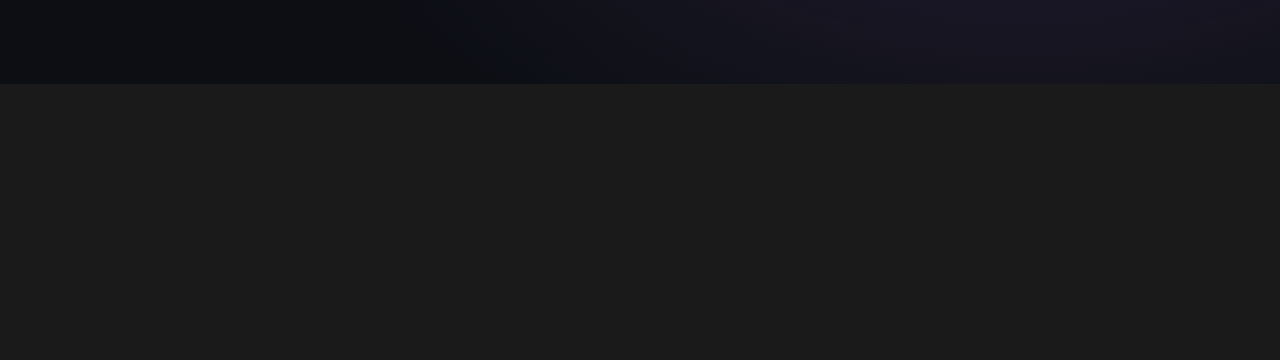
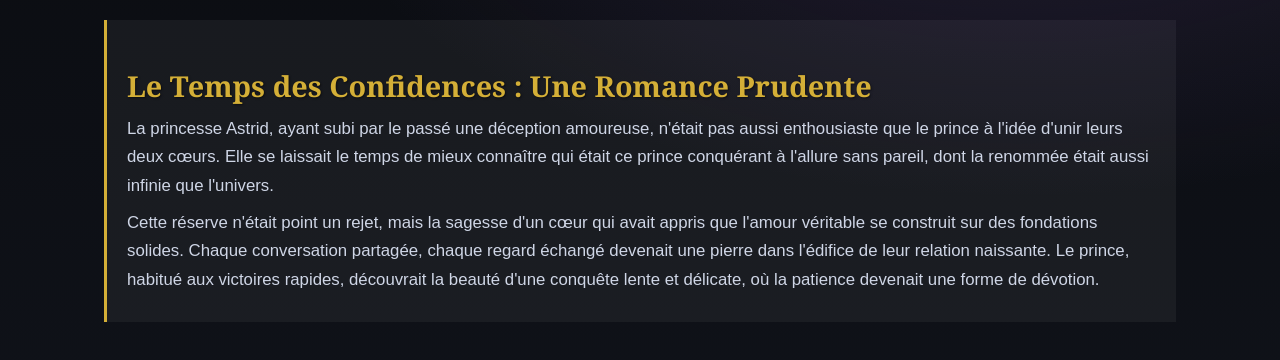
Before and after one commit to Franck-F/Astrid.github.io, a plain HTML site: page stories.html in a window 1280 px wide. Shown: the part 1683-2043 px from the top of the page. Before the commit the page ends 1767 px from the top, so only its background shows below. Drawn offline with Linux system fonts and the light colour scheme.

Commit message:
feat: Ajout d'une nouvelle chronique - Le Temps des Confidences

```diff
--- a/stories.html
+++ b/stories.html
@@ -51,6 +51,11 @@
                 <p>Les rumeurs parlaient d'une princesse différente, une guerrière-enchanteresse qui préférait l'éclat des épées aux bals de la cour. Franck, qui avait toujours considéré l'amour comme une faiblesse indigne d'un conquérant, se surprit à chercher sa présence dans chaque conseil, à guetter son rire dans chaque salle. Il tentait maladroitement de l'impressionner, non par des poèmes ou des fleurs, mais par des récits de batailles et des discussions de stratégie qui se transformaient invariablement en joutes verbales enflammées.</p>
                 <p>Un soir, alors qu'ils contemplaient ensemble les étoiles depuis les remparts, Franck réalisa que ses conquêtes passées paraissaient bien pâles comparées au défi de gagner le cœur d'Astrid. Car elle ne demandait pas un prince charmant aux manières parfaites, mais un égal, quelqu'un qui la comprendrait et l'accepterait dans toute sa complexité. Et peut-être, songea-t-il en la regardant tracer du doigt les constellations, être "presque charmant" était exactement ce qu'il fallait être pour une princesse qui était bien plus qu'une simple princesse.</p>
             </article>
+            <article>
+                <h3>Le Temps des Confidences : Une Romance Prudente</h3>
+                <p>La princesse Astrid, ayant subi par le passé une déception amoureuse, n'était pas aussi enthousiaste que le prince à l'idée d'unir leurs deux cœurs. Elle se laissait le temps de mieux connaître qui était ce prince conquérant à l'allure sans pareil, dont la renommée était aussi infinie que l'univers.</p>
+                <p>Cette réserve n'était point un rejet, mais la sagesse d'un cœur qui avait appris que l'amour véritable se construit sur des fondations solides. Chaque conversation partagée, chaque regard échangé devenait une pierre dans l'édifice de leur relation naissante. Le prince, habitué aux victoires rapides, découvrait la beauté d'une conquête lente et délicate, où la patience devenait une forme de dévotion.</p>
+            </article>
         </main>
     </div>
 </body>
```
